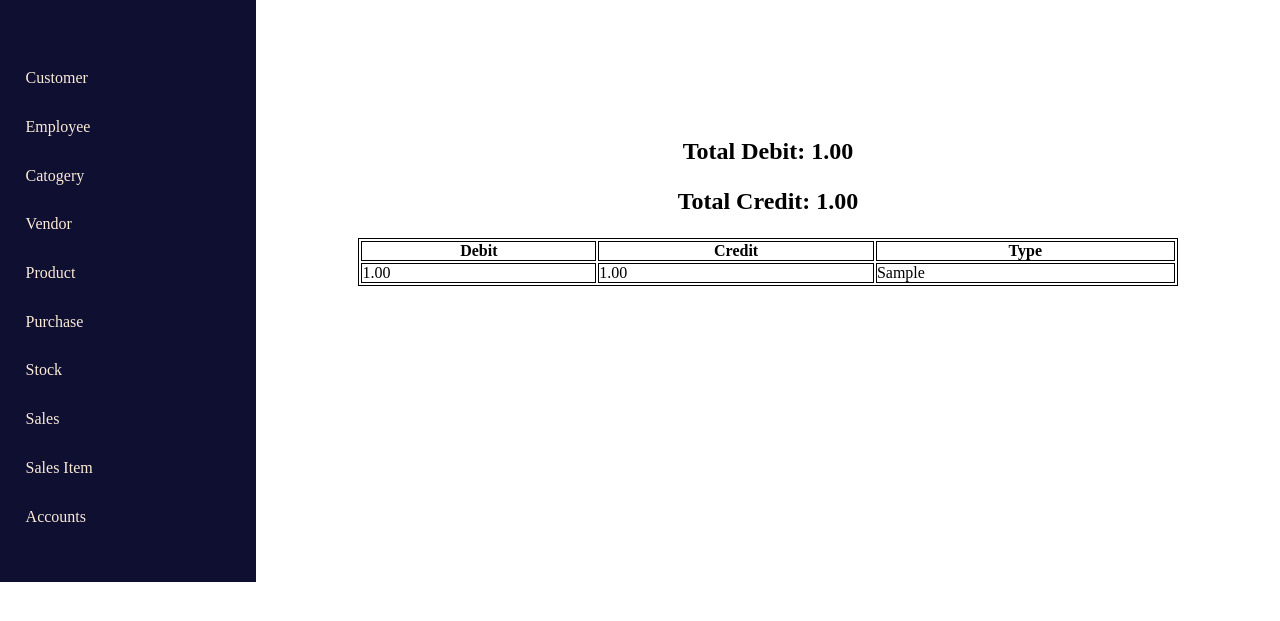
After one commit to adiishhh/ERP-prjct, a Django app: page /accounts in a window 1280 px wide. The commit adds this page. Shown: the top 621 px of the page. Run offline with Django 4.2, Linux system fonts and the light colour scheme; tables that the repository leaves empty hold one stand-in row (values such as "Sample post").

Commit message:
second commit

```diff
--- a/djangoprjct/urls.py
+++ b/djangoprjct/urls.py
@@ -35,4 +35,6 @@ urlpatterns = [
     path('deleteDataSales/<int:id>', deleteDataSales, name='deleteDataSales'),
     path('deleteDataSaleItem/<int:id>', deleteDataSaleItem, name='deleteDataSaleItem'),
     path('saleItem', saleItem, name='saleItem'),
+    path('accounts', accounts, name='accounts'),
+    path('deleteDataAccounts/<int:id>', deleteDataAccounts, name='deleteDataAccounts'),
 ]
--- a/home/models.py
+++ b/home/models.py
@@ -50,6 +50,7 @@ class purchaseFormData(models.Model):
     vendor = models.ForeignKey(vendorContactForm, on_delete=models.CASCADE)
     product = models.ForeignKey(productFormData, on_delete=models.CASCADE)
     buy = models.TextField(max_length=200)
+    type = models.CharField(max_length=200, default='Cash')
     quantity = models.TextField(max_length=200, null=True, blank=True)
     sell = models.TextField(max_length=200)
 
@@ -69,6 +70,7 @@ class SalesForm(models.Model):
     employee = models.ForeignKey(employeeContactForm, on_delete=models.CASCADE)
     date = models.DateField(auto_now_add=True)
     total_amount = models.DecimalField(max_digits=10, decimal_places=2, default=0)
+    type = models.CharField(max_length=200, default="Cash")
 
     def __str__(self):
         return f"{self.customer.name} - {self.employee.name}"
@@ -77,3 +79,24 @@ class SaleItem(models.Model):
     sales_form = models.ForeignKey(SalesForm, on_delete=models.CASCADE)
     stock = models.ForeignKey(StockData, on_delete=models.CASCADE)
     quantity = models.IntegerField()
+    type = models.CharField(max_length=200, default="Cash")
+
+class accountData(models.Model):
+    date = models.DateField(auto_now_add=True)
+    debit = models.DecimalField(max_digits=10, decimal_places=2, default=0)
+    credit = models.DecimalField(max_digits=10, decimal_places=2, default=0)
+    type = models.CharField(max_length=200, default="Cash")
+
+    def __str__(self):
+        return f"{self.date} - {self.type}"
+
+class Transaction(models.Model):
+    purchase = models.ForeignKey(purchaseFormData, on_delete=models.CASCADE, null=True, blank=True)
+    sale = models.ForeignKey(SaleItem, on_delete=models.CASCADE, null=True, blank=True)
+    debit = models.DecimalField(max_digits=10, decimal_places=2, default=0)
+    credit = models.DecimalField(max_digits=10, decimal_places=2, default=0)
+    type = models.CharField(max_length=200, default="Cash")
+    date = models.DateField(auto_now_add=True)
+
+    def __str__(self):
+        return f"{self.date} - {self.type}"
--- a/home/views.py
+++ b/home/views.py
@@ -163,12 +163,15 @@ def purchaseForm(request):
         product = productFormData.objects.get(id=request.POST.get('selectProduct'))
         bill = request.POST.get('bill')
         buy_price = request.POST.get('buy_price')
+        type = request.POST.get('type')
         quantity = request.POST.get('quantity')
         sell_price = request.POST.get('sell_price')
 
-        data = purchaseFormData.objects.create(vendor=vendor, product=product, bill=bill, buy=buy_price, quantity=quantity, sell=sell_price)
+        data = purchaseFormData.objects.create(vendor=vendor, product=product, bill=bill, buy=buy_price,type = type ,quantity=quantity, sell=sell_price)
+        Transaction.objects.create(purchase=data, debit=Decimal(buy_price) * Decimal(quantity), credit=0, type=type)
         return redirect('/purchase')
     return render(request, 'purchaseForm.html', {'vendor_list': vendor_list, 'product_list': product_list})
+
 
 def deleteDataPurchase(request, id):
     data = purchaseFormData.objects.get(id=id)
@@ -223,12 +226,16 @@ def salesItemForm(request, id):
     if request.method == 'POST':
         stock = StockData.objects.get(id=request.POST.get('selectStock'))
         quantity = int(request.POST.get('quantity'))
+        type = request.POST.get('type')
+        sales_form.type = type
+        sales_form.save()
+        sale_item = SaleItem.objects.create(sales_form=sales_form, stock=stock, quantity=quantity, type=type)
         if stock.total_quantity >= quantity:
-            SaleItem.objects.create(sales_form=sales_form, stock=stock, quantity=quantity)
             stock.total_quantity -= quantity
             stock.save()
             sales_form.total_amount += Decimal(stock.selling_price) * Decimal(quantity)
             sales_form.save()
+            Transaction.objects.create(sale=sale_item, debit=0, credit=sales_form.total_amount, type=type)
             return redirect('/sales')
         else:
             return redirect('/salesItemForm/' + str(sales_form.id))
@@ -247,3 +254,14 @@ def deleteDataSaleItem(request, id):
 def saleItem(request):
     sale_items = SaleItem.objects.all()
     return render(request, 'saleItem.html', {'sale_items': sale_items})
+
+def accounts(request):
+    transactions = Transaction.objects.all()
+    total_debit = sum(transaction.debit for transaction in transactions)
+    total_credit = sum(transaction.credit for transaction in transactions)
+    return render(request, 'accounts.html', {'transactions': transactions, 'total_debit': total_debit, 'total_credit': total_credit})
+
+def deleteDataAccounts(request, id):
+    data = accountData.objects.get(id=id)
+    data.delete()
+    return redirect('/accounts')
--- /dev/null
+++ b/templates/accounts.html
@@ -0,0 +1,86 @@
+{% extends "index.html" %}
+
+{% block accounts_content %}
+
+<style>
+    *{
+        color: black;
+    }
+   table{
+        border: 1px solid black;
+        width: 80%;
+        height: auto;
+    }
+    .table_container1{
+        width: 80%;
+        display: flex;
+        padding: 3% 0%;
+        justify-content: center;
+        position: absolute;
+        top: 200px;
+        right: 0px;
+    }
+    .table_container2{
+        width: 80%;
+        display: flex;
+        padding: 3% 0%;
+        justify-content: center;
+        position: absolute;
+        top: 100px;
+        right: 0px;
+    }
+    .table_container3{
+        width: 80%;
+        display: flex;
+        padding: 3% 0%;
+        justify-content: center;
+        position: absolute;
+        top: 150px;
+        right: 0px;
+    }
+    th,td{
+        border: 1px solid black;
+    }
+    .action{
+        display: flex;
+        justify-content: space-around;
+    }
+    tr a{
+        width: 50px;
+        color: black;
+    }
+    .create_btn{
+        position: absolute;
+        right: 110px;
+        top: 5px;
+        width: 100px;
+        height: 30px;
+    }
+</style>
+<div class="table_container">
+    <div class="table_container2">
+        <h2>Total Debit: {{total_debit}}</h2>
+    </div>
+    <div class="table_container3">
+        <h2>Total Credit: {{total_credit}}</h2>
+    </div>
+<div class="table_container1">
+    <table>
+        <tbody>
+            <th>Debit</th>
+            <th>Credit</th>
+            <th>Type</th>
+
+        </tbody>
+        <tbody>
+            {% for transaction in transactions %}
+            <tr>
+                <td>{{transaction.debit}}</td>
+                <td>{{transaction.credit}}</td>
+                <td>{{transaction.type}}</td>
+            {% endfor %}
+        </tbody>
+    </table>
+</div>
+</div>
+{% endblock accounts_content %}
--- a/templates/index.html
+++ b/templates/index.html
@@ -17,7 +17,7 @@
         }
         .nav_list{
             padding: 10%;
-            padding-top: 35%;
+            padding-top: 15%;
             list-style-type: none;
             height: 100%;
         }
@@ -42,6 +42,7 @@
             <a href="{% url 'stock' %}"><li>Stock</li></a>
             <a href="{% url 'sales' %}"><li>Sales</li></a>
             <a href="{% url 'saleItem' %}"><li>Sales Item</li></a>
+            <a href="{% url 'accounts' %}"><li>Accounts</li></a>
         </ul>
     </nav>
 
@@ -125,6 +126,10 @@
 
     {% endblock saleItem_content %}
 
+    {% block accounts_content %}
+
+    {% endblock accounts_content %}
+
 
 </body>
 </html>
--- a/templates/purchase.html
+++ b/templates/purchase.html
@@ -47,6 +47,7 @@
             <th>Vendor</th>
             <th>Product</th>
             <th>Buy Price</th>
+            <th>Type</th>
             <th>Quantity</th>
             <th>Sell Price</th>
             <th>Action</th>
@@ -58,6 +59,7 @@
                 <td>{{f.vendor.name}}</td>
                 <td>{{f.product.name}}</td>
                 <td>{{f.buy}}</td>
+                <td>{{f.type}}</td>
                 <td>{{f.quantity}}</td>
                 <td>{{f.sell}}</td>
 
--- a/templates/sales.html
+++ b/templates/sales.html
@@ -46,6 +46,7 @@
             <th>Customer</th>
             <th>Employee</th>
             <th>Total Amount</th>
+            <th>Type</th>
             <th>Action</th>
         </tbody>
         <tbody>
@@ -54,6 +55,7 @@
                 <td>{{s.customer.name}}</td>
                 <td>{{s.employee.name}}</td>
                 <td>{{s.total_amount}}</td>
+                <td>{{s.type}}</td>
 
                 <td class="action">
                     {% comment %} <button ><a href="{% url 'updatePageProduct' e.id %}" style = "color : black;">Edit</a></button> {% endcomment %}
```
Also changed, not shown: templates/purchaseForm.html (+7 -0 lines), templates/salesItemForm.html (+9 -0 lines), db.sqlite3, home/migrations/0011_purchaseformdata_type_saleitem_type_salesform_type.py (added), home/migrations/0012_accountdata.py (added), home/migrations/0013_transaction.py (added), home/migrations/0014_accountdata_time.py (added), home/migrations/0015_remove_accountdata_time.py (added).
